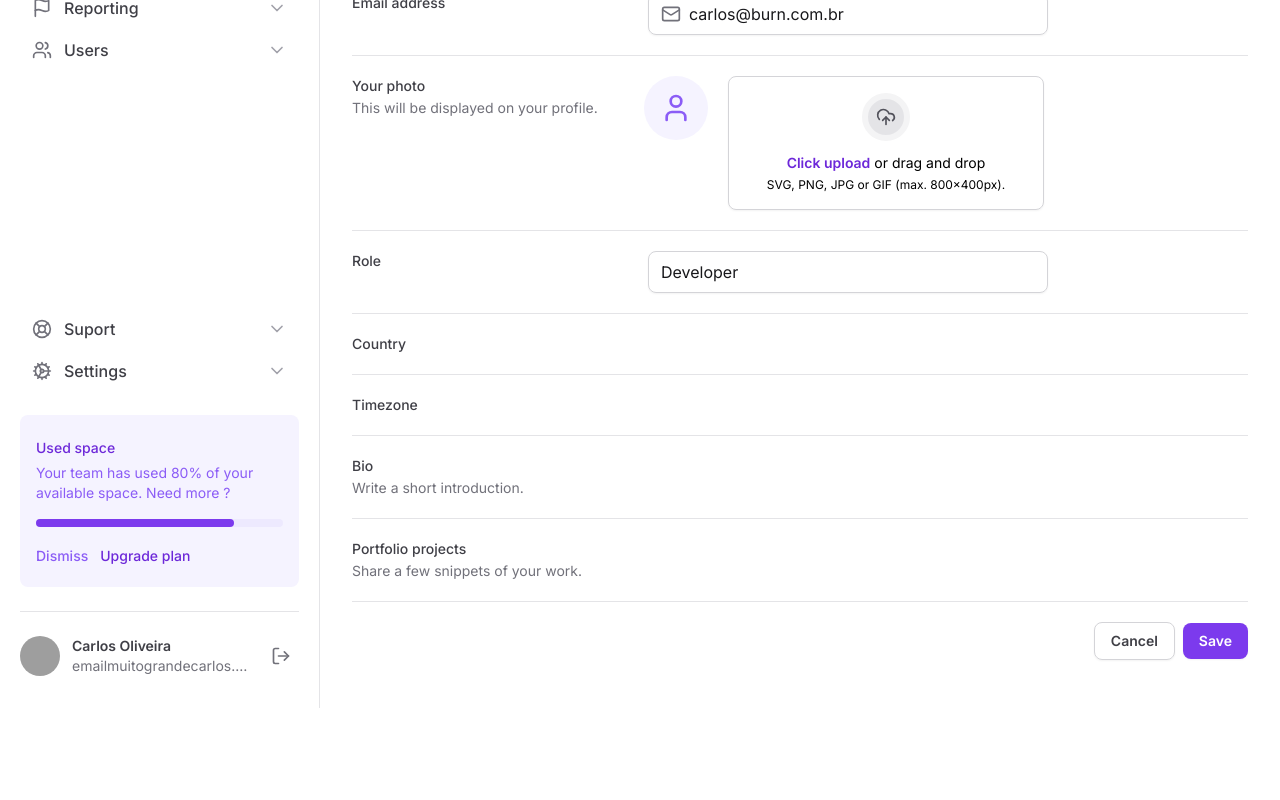
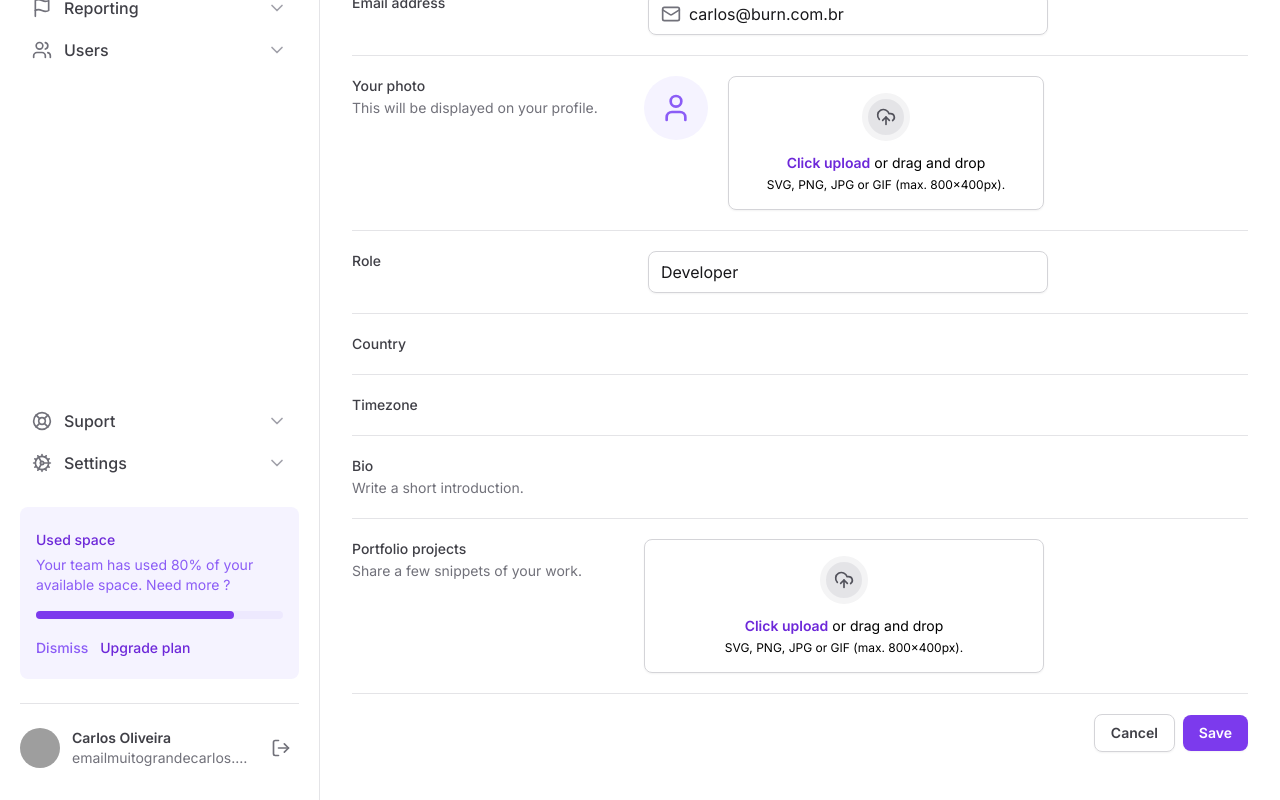
Before and after one commit to burn-c/tailwind-next, a Next.js app: page / in a window 1280 px wide. Shown: the part 340-1140 px from the top of the page. Before the commit the page ends 1048 px from the top, so only its background shows below. Built offline with nearby package versions, Linux system fonts and the light colour scheme; grey boxes are pictures that could not be loaded.

Commit message:
feat(comp): adds FileInput

```diff
--- a/src/app/page.tsx
+++ b/src/app/page.tsx
@@ -1,7 +1,8 @@
-import { Mail, UploadCloud, User } from 'lucide-react'
+import { Mail } from 'lucide-react'
 
 import { InputRoot, InputControl, InputPrefix } from '@/components/Input'
 import SettingTabs from '@/components/SettingsTabs'
+import { FileInput } from '@/components/Form/FileInput'
 
 export default function Home() {
   return (
@@ -87,35 +88,11 @@
               </span>
             </label>
 
-            <div className="flex items-start gap-5">
-              <div className="flex h-16 w-16 items-center justify-center rounded-full bg-violet-50">
-                <User className="h-8 w-8 text-violet-500" />
-              </div>
-
-              <label
-                htmlFor="photo"
-                className="hover:bg-violet-25 group flex flex-1 cursor-pointer flex-col items-center gap-3 rounded-lg border border-zinc-300 to-zinc-500 px-6 py-4 text-center shadow-sm hover:border-violet-200 hover:text-violet-500"
-              >
-                <div className="border-6 rounded-full border-zinc-100 bg-zinc-200 p-2 group-hover:border-violet-100 group-hover:bg-violet-200">
-                  <UploadCloud className="h-5 w-5 text-zinc-600 group-hover:text-violet-600" />
-                </div>
-
-                <div className="flex flex-col items-center gap-1">
-                  <span className="text-sm">
-                    <span className="font-semibold text-violet-700">
-                      Click upload
-                    </span>{' '}
-                    or drag and drop
-                  </span>
-
-                  <span className="text-xs">
-                    SVG, PNG, JPG or GIF (max. 800x400px).
-                  </span>
-                </div>
-              </label>
-
-              <input type="file" id="photo" className="sr-only" />
-            </div>
+            <FileInput.Root className="flex items-start gap-5">
+              <FileInput.ImagePreview />
+              <FileInput.Trigger />
+              <FileInput.Control />
+            </FileInput.Root>
           </div>
 
           <div className="grid grid-cols-form gap-3 pt-5">
@@ -167,7 +144,11 @@
                 Share a few snippets of your work.
               </span>
             </label>
-            <div />
+
+            <FileInput.Root>
+              <FileInput.Trigger />
+              <FileInput.Control />
+            </FileInput.Root>
           </div>
 
           <div className="flex items-center justify-end gap-2 pt-5">
--- /dev/null
+++ b/src/components/Form/FileInput/Control.tsx
@@ -0,0 +1,7 @@
+import { ComponentProps } from 'react'
+
+export type ControlProps = ComponentProps<'input'>
+
+export function Control(props: ControlProps) {
+  return <input type="file" id="photo" className="sr-only" {...props} />
+}
--- /dev/null
+++ b/src/components/Form/FileInput/ImagePreview.tsx
@@ -0,0 +1,9 @@
+import { User } from 'lucide-react'
+
+export function ImagePreview() {
+  return (
+    <div className="flex h-16 w-16 items-center justify-center rounded-full bg-violet-50">
+      <User className="h-8 w-8 text-violet-500" />
+    </div>
+  )
+}
--- /dev/null
+++ b/src/components/Form/FileInput/Root.tsx
@@ -0,0 +1,7 @@
+import { ComponentProps } from 'react'
+
+export type RootProps = ComponentProps<'div'>
+
+export function Root(props: RootProps) {
+  return <div {...props} />
+}
--- /dev/null
+++ b/src/components/Form/FileInput/Trigger.tsx
@@ -0,0 +1,23 @@
+import { UploadCloud } from 'lucide-react'
+
+export function Trigger() {
+  return (
+    <label
+      htmlFor="photo"
+      className="hover:bg-violet-25 group flex flex-1 cursor-pointer flex-col items-center gap-3 rounded-lg border border-zinc-300 to-zinc-500 px-6 py-4 text-center shadow-sm hover:border-violet-200 hover:text-violet-500"
+    >
+      <div className="border-6 rounded-full border-zinc-100 bg-zinc-200 p-2 group-hover:border-violet-100 group-hover:bg-violet-200">
+        <UploadCloud className="h-5 w-5 text-zinc-600 group-hover:text-violet-600" />
+      </div>
+
+      <div className="flex flex-col items-center gap-1">
+        <span className="text-sm">
+          <span className="font-semibold text-violet-700">Click upload</span> or
+          drag and drop
+        </span>
+
+        <span className="text-xs">SVG, PNG, JPG or GIF (max. 800x400px).</span>
+      </div>
+    </label>
+  )
+}
--- /dev/null
+++ b/src/components/Form/FileInput/index.ts
@@ -0,0 +1,6 @@
+import { Control } from './Control'
+import { ImagePreview } from './ImagePreview'
+import { Root } from './Root'
+import { Trigger } from './Trigger'
+
+export const FileInput = { Control, ImagePreview, Root, Trigger }
```
